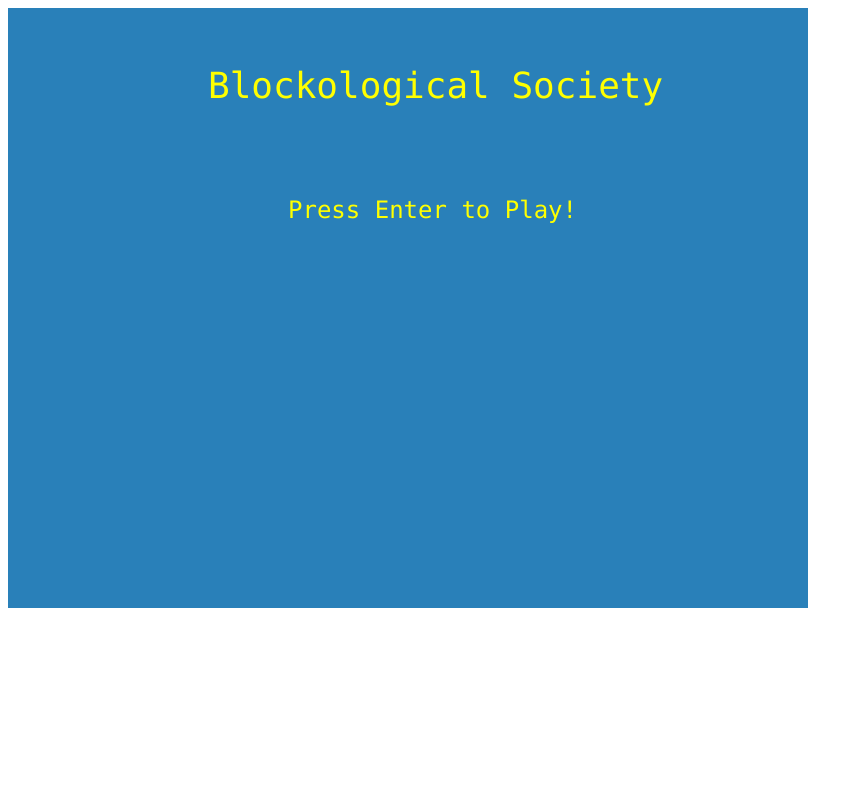
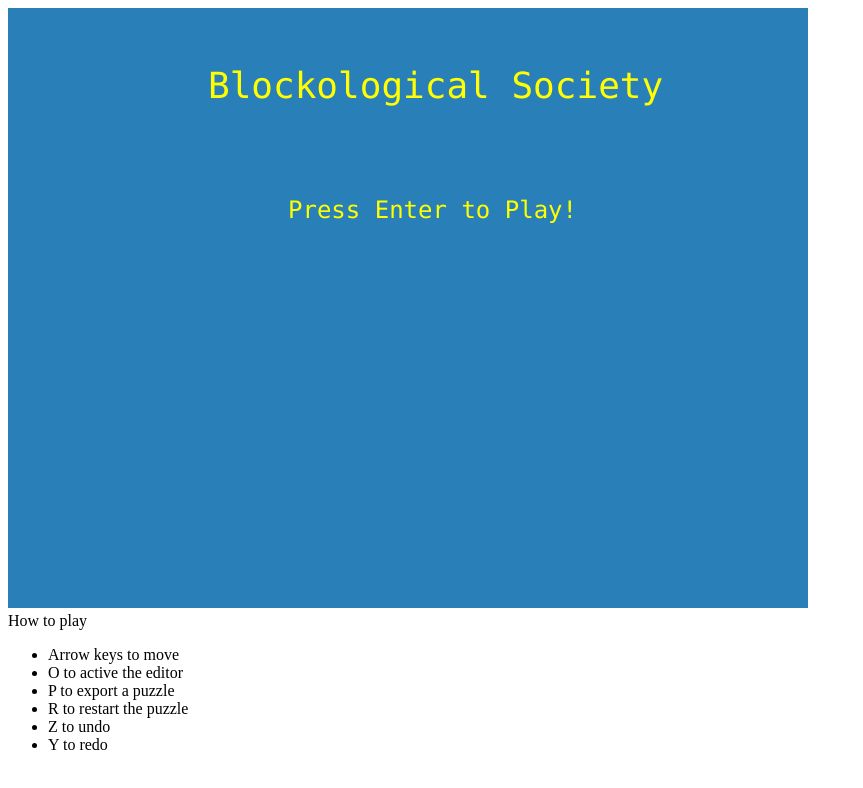
Before and after one commit to gamkedo-la/Blockological-Society, a plain HTML site: page index.html in a window 1280 px wide. Shown: the whole page, without its empty margins (0-863 px from the left). Drawn offline with Linux system fonts and the light colour scheme.

Commit message:
Added some instructions

```diff
--- a/index.html
+++ b/index.html
@@ -29,5 +29,15 @@
 <script src="js/Main.js"></script>
 <script src="js/Editor.js"></script>
 
+<br>
+How to play
+<ul>
+	<li>Arrow keys to move</li>
+	<li>O to active the editor</li>
+	<li>P to export a puzzle</li>
+	<li>R to restart the puzzle</li>
+	<li>Z to undo</li>
+	<li>Y to redo</li>
+</ul>
 </body>
 </html>
```
